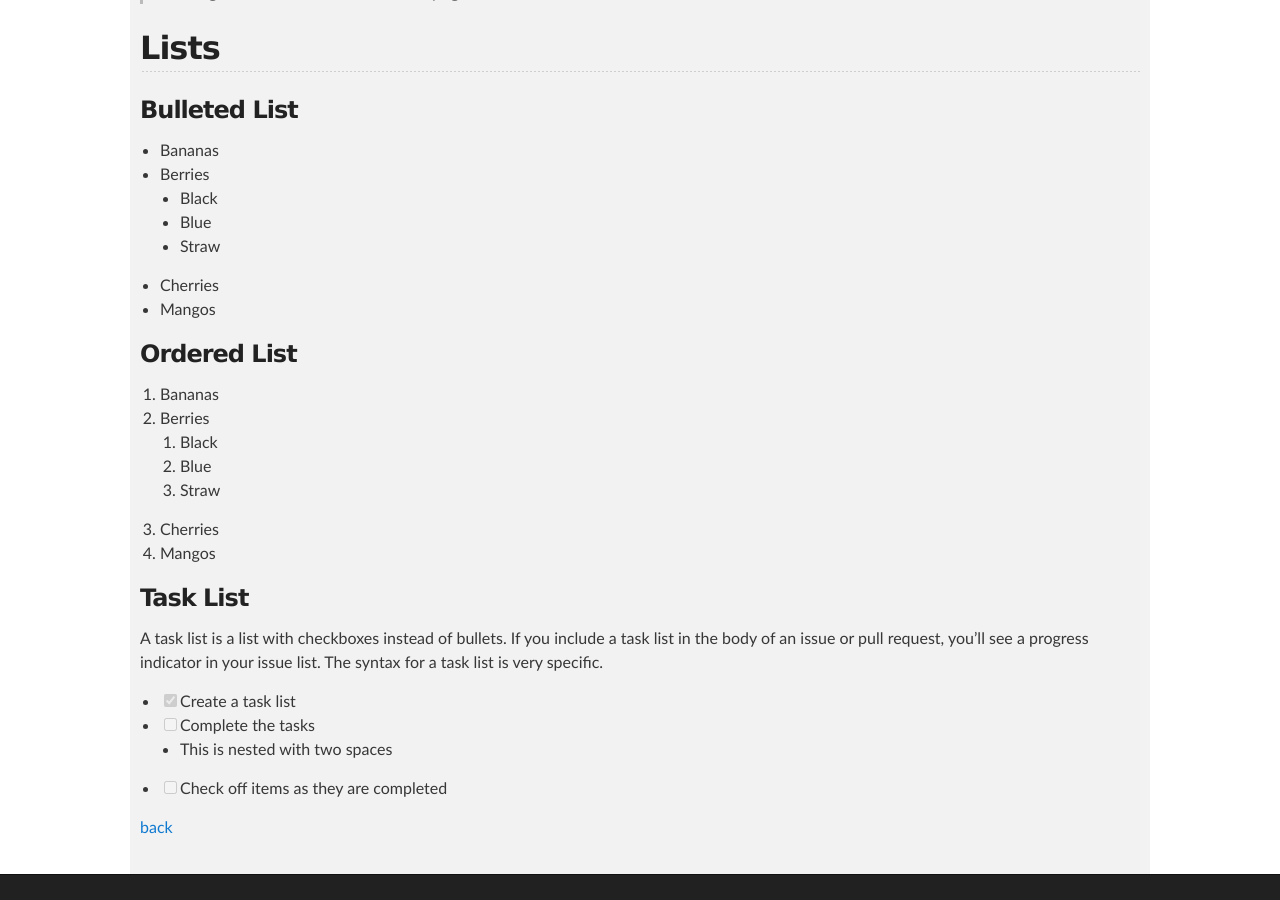
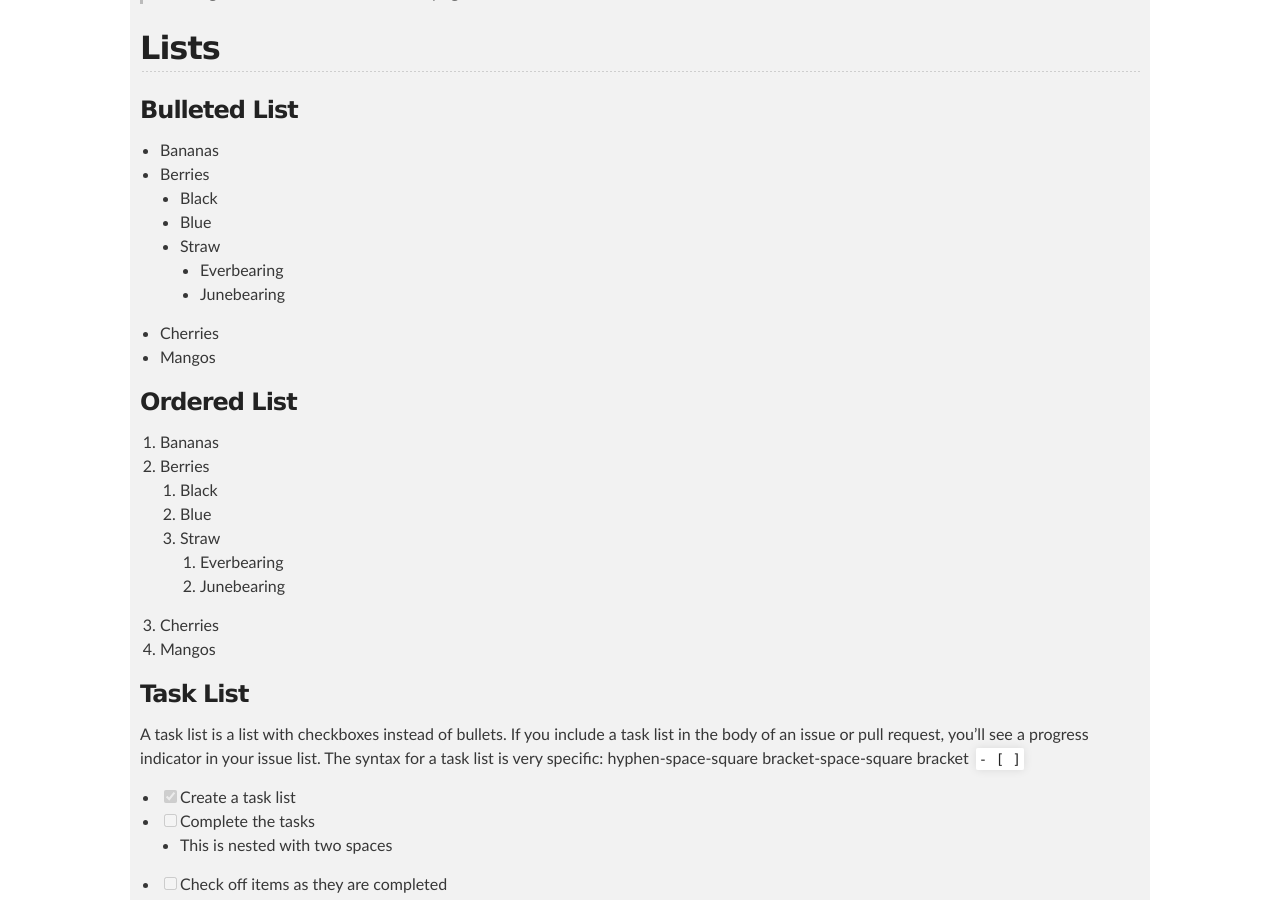
Before and after one commit to cathysnider/cathysnider.github.io, a Jekyll site: the page built from markdown.md, in a window 1280 px wide and 900 px high, scrolled down 2070 px. Built offline with Jekyll 4.4.1, drawn with Linux system fonts in a browser that asks for light colours.

Commit message:
adjust indents

```diff
--- a/_includes/markdown-lists.md
+++ b/_includes/markdown-lists.md
@@ -5,6 +5,8 @@
     * Black
     * Blue
     * Straw
+      * Everbearing
+      * Junebearing
 * Cherries
 * Mangos
 
@@ -14,11 +16,13 @@
     1. Black
     1. Blue
     1. Straw
+       1. Everbearing
+       1. Junebearing
 1. Cherries
 1. Mangos
 
 ### Task List
-A task list is a list with checkboxes instead of bullets. If you include a task list in the body of an issue or pull request, you'll see a progress indicator in your issue list. The syntax for a task list is very specific.
+A task list is a list with checkboxes instead of bullets. If you include a task list in the body of an issue or pull request, you'll see a progress indicator in your issue list. The syntax for a task list is very specific: hyphen-space-square bracket-space-square bracket `- [ ]`
 
 - [x] Create a task list
 - [ ] Complete the tasks
```
Also changed, not shown: repository.md (+17 -17 lines).
